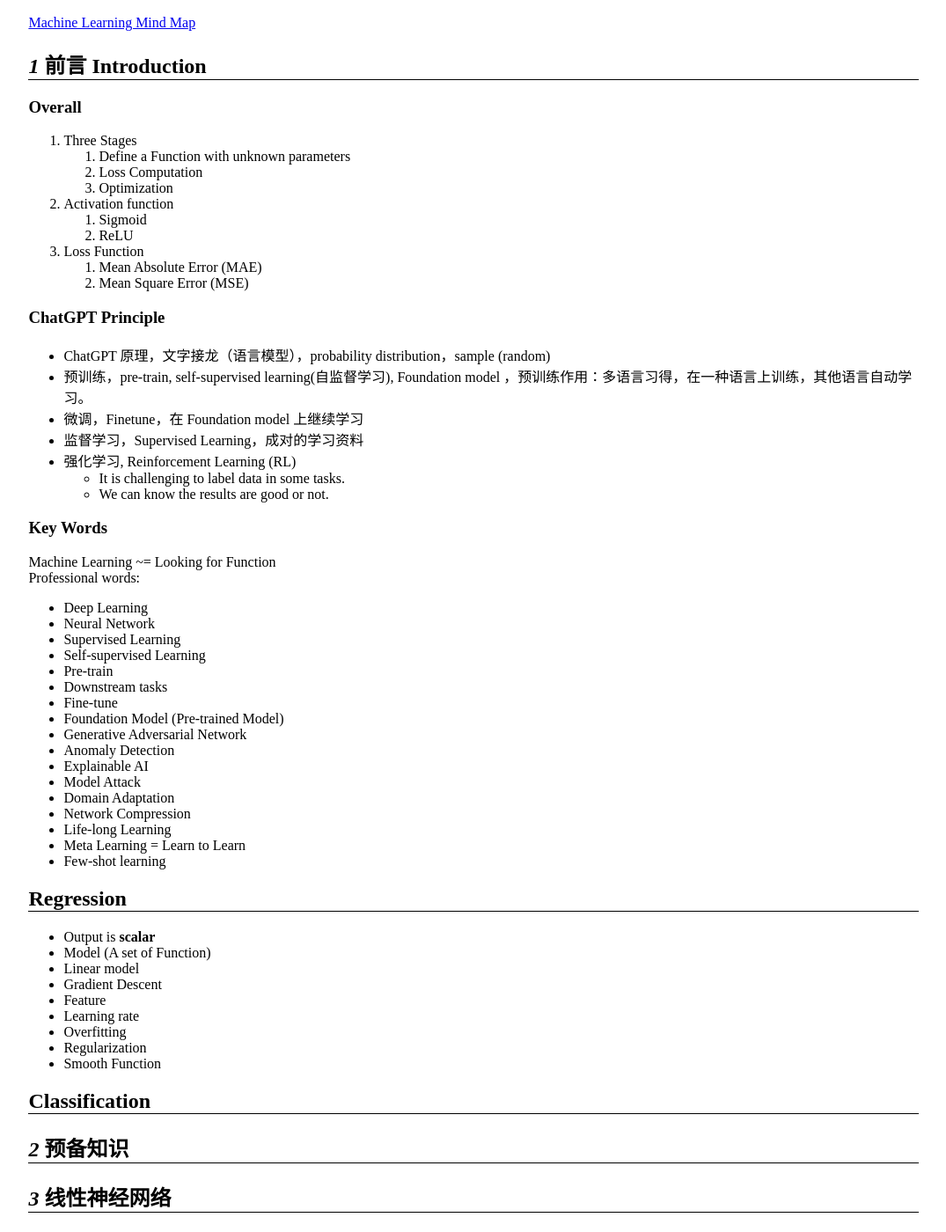
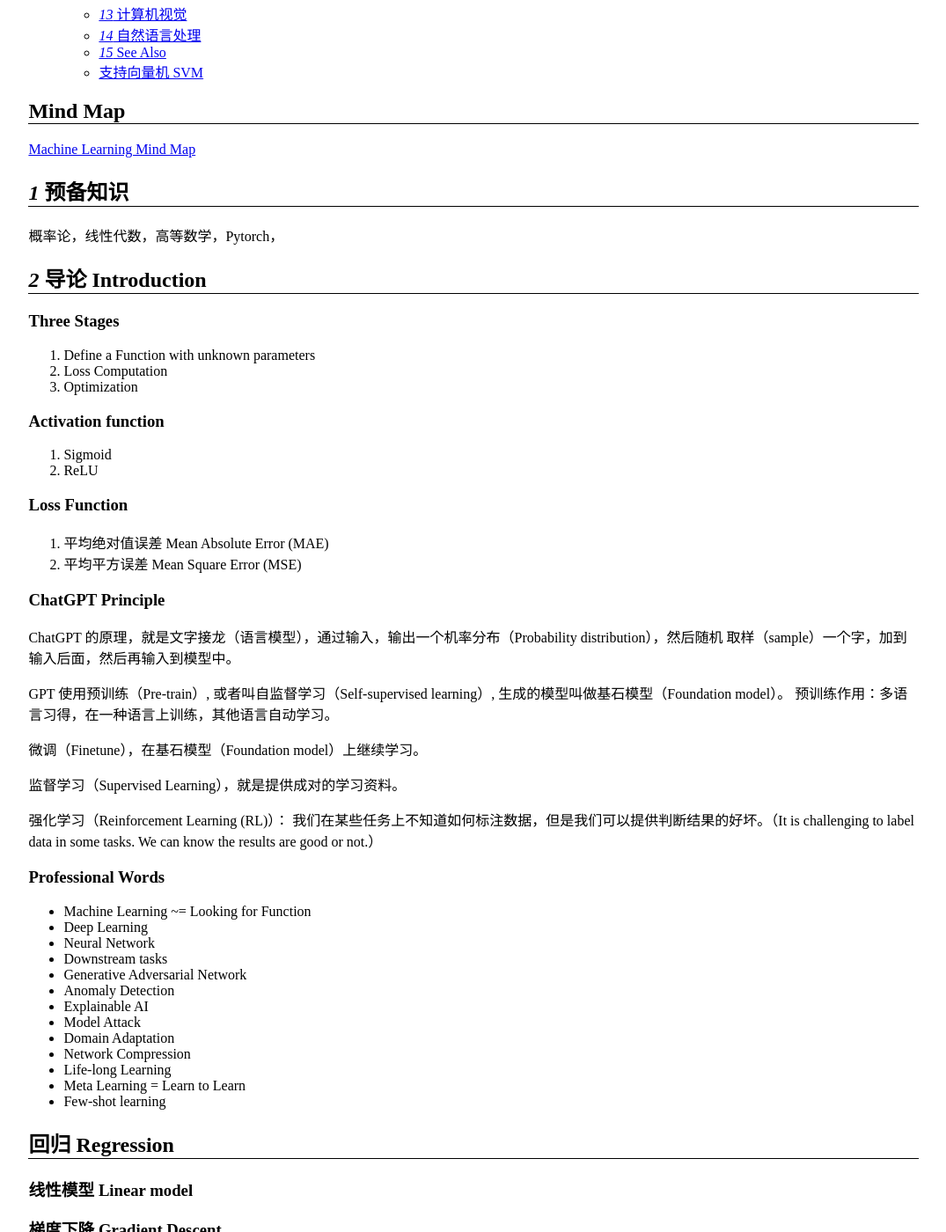
Before and after one commit to WGZ-W/wgz-w.github.io, a Jekyll site: the page built from _posts/Study/2024-10-30-machine-learning.md, in a window 1280 px wide and 1400 px high, scrolled down 785 px. Shown: the whole window at 88% size, without its empty margins (102-1177 px from the left). Built offline with Jekyll 4.4.1, drawn with Linux system fonts in a browser that asks for light colours; some of the changed text lies outside the part shown.

Commit message:
modify deep learning and machine learning

```diff
--- a/_posts/Study/2024-10-30-machine-learning.md
+++ b/_posts/Study/2024-10-30-machine-learning.md
@@ -1,22 +1,29 @@
 ---
 layout: post
 tag: study
-title: "Machine Learning and Deep Learning"
+title: "Deep Learning and Machine Learning"
 ---
 
 
-# Machine Learning and Deep Learning
+# Deep Learning and Machine Learning
 
-- [Machine Learning and Deep Learning](#machine-learning-and-deep-learning)
+- [Deep Learning and Machine Learning](#deep-learning-and-machine-learning)
   - [Mind Map](#mind-map)
-  - [*1* 前言 Introduction](#1-前言-introduction)
-    - [Overall](#overall)
+  - [*1* 预备知识](#1-预备知识)
+  - [*2* 导论 Introduction](#2-导论-introduction)
+    - [Three Stages](#three-stages)
+    - [Activation function](#activation-function)
+    - [Loss Function](#loss-function)
     - [ChatGPT Principle](#chatgpt-principle)
-    - [Key Words](#key-words)
-  - [Regression](#regression)
-  - [Classification](#classification)
-  - [*2* 预备知识](#2-预备知识)
+    - [Professional Words](#professional-words)
+  - [回归 Regression](#回归-regression)
+    - [线性模型 Linear model](#线性模型-linear-model)
+    - [梯度下降 Gradient Descent](#梯度下降-gradient-descent)
+    - [正则化 Regularization](#正则化-regularization)
+  - [分类 Classification](#分类-classification)
   - [*3* 线性神经网络](#3-线性神经网络)
+    - [线性回归 Linear Regression](#线性回归-linear-regression)
+    - [Softmax 回归 Softmax Regression](#softmax-回归-softmax-regression)
   - [*4* 多层感知机](#4-多层感知机)
   - [*5* 深度学习计算](#5-深度学习计算)
   - [*6* 卷积神经网络](#6-卷积神经网络)
@@ -31,46 +38,47 @@ title: "Machine Learning and Deep Learning"
   - [*13* 计算机视觉](#13-计算机视觉)
   - [*14* 自然语言处理](#14-自然语言处理)
   - [*15* See Also](#15-see-also)
-  - [线性回归  Linear Regression](#线性回归--linear-regression)
   - [支持向量机  SVM](#支持向量机--svm)
 
 ## Mind Map
 [Machine Learning Mind Map](/mindmap/machine-learning.html)
 
-## *1* 前言 Introduction
-### Overall
-1. Three Stages
-   1. Define a Function with unknown parameters
-   2. Loss Computation
-   3. Optimization
-2. Activation function
-   1. Sigmoid
-   2. ReLU
-3. Loss Function
-   1. Mean Absolute Error (MAE)
-   2. Mean Square Error (MSE)
+## *1* 预备知识
+概率论，线性代数，高等数学，Pytorch，
+
+## *2* 导论 Introduction
+### Three Stages
+1. Define a Function with unknown parameters
+2. Loss Computation
+3. Optimization
+
+### Activation function
+1. Sigmoid
+2. ReLU
+
+### Loss Function
+1. 平均绝对值误差 Mean Absolute Error (MAE)
+2. 平均平方误差 Mean Square Error (MSE)
 
 ### ChatGPT Principle
-- ChatGPT 原理，文字接龙（语言模型），probability distribution，sample (random)
-- 预训练，pre-train, self-supervised learning(自监督学习), Foundation model ，预训练作用：多语言习得，在一种语言上训练，其他语言自动学习。
-- 微调，Finetune，在 Foundation model 上继续学习
-- 监督学习，Supervised Learning，成对的学习资料
-- 强化学习, Reinforcement Learning (RL)
-  -  It is challenging to label data in some tasks.
-  -  We can know the results are good or not.
+ChatGPT 的原理，就是文字接龙（语言模型），通过输入，输出一个机率分布（Probability distribution），然后随机 取样（sample）一个字，加到输入后面，然后再输入到模型中。
+
+GPT 使用预训练（Pre-train）, 或者叫自监督学习（Self-supervised learning）, 生成的模型叫做基石模型（Foundation model）。
+预训练作用：多语言习得，在一种语言上训练，其他语言自动学习。
+
+微调（Finetune），在基石模型（Foundation model）上继续学习。
+
+监督学习（Supervised Learning），就是提供成对的学习资料。
+
+强化学习（Reinforcement Learning (RL)）：
+我们在某些任务上不知道如何标注数据，但是我们可以提供判断结果的好坏。（It is challenging to label data in some tasks. We can know the results are good or not.）
 
 
-### Key Words
-Machine Learning ~= Looking for Function
-Professional words:
+### Professional Words
+- Machine Learning ~= Looking for Function
 - Deep Learning
 - Neural Network
-- Supervised Learning
-- Self-supervised Learning
-- Pre-train
 - Downstream tasks
-- Fine-tune
-- Foundation Model (Pre-trained Model)
 - Generative Adversarial Network
 - Anomaly Detection
 - Explainable AI
@@ -81,22 +89,15 @@ Professional words:
 - Meta Learning = Learn to Learn
 - Few-shot learning
 
-## Regression
-- Output is **scalar**
-- Model (A set of Function)
-- Linear model
-- Gradient Descent
-- Feature
-- Learning rate
-- Overfitting
-- Regularization
-- Smooth Function
+## 回归 Regression
+### 线性模型 Linear model
+### 梯度下降 Gradient Descent
+### 正则化 Regularization
 
-## Classification
-
-## *2* 预备知识
+## 分类 Classification
 ## *3* 线性神经网络
-
+### 线性回归 Linear Regression
+### Softmax 回归 Softmax Regression
 ## *4* 多层感知机
 ## *5* 深度学习计算
 ## *6* 卷积神经网络
```
Also changed, not shown: other parts of _posts/Study/2024-10-30-machine-learning.md (+0 -4 lines), mindmap/machine-learning.html (+3 -3 lines).
